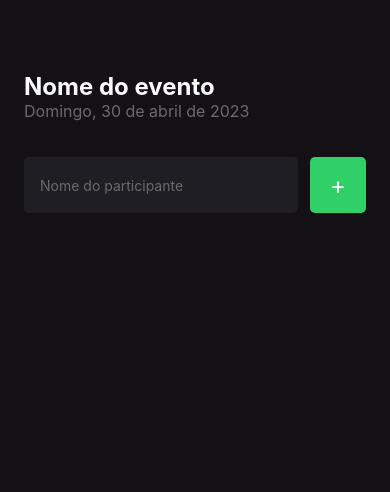
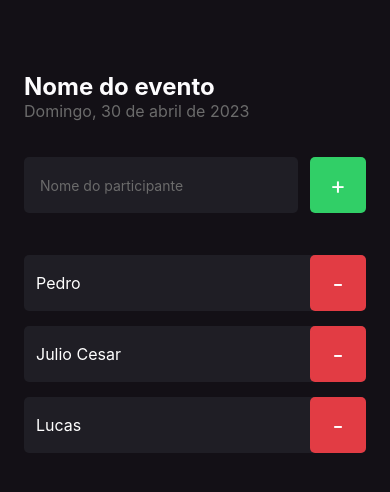
Before and after one commit to pedro-demeu/Imhere-mobile-project, a React Native app: screen / in a window 390 px wide. Shown: the top 492 px of the page. Built offline with nearby package versions, Linux system fonts and the light colour scheme.

Commit message:
feat: implement Participant component

```diff
--- /dev/null
+++ b/src/components/Participant/index.tsx
@@ -0,0 +1,22 @@
+import { View, Text, TouchableOpacity } from "react-native";
+import { styles } from "./styles";
+
+interface IParticipant {
+    name: string
+}
+export function Participant({
+    name
+}: IParticipant) {
+    const handleParticipantRemove = (name: string) => {
+        console.log(`deleted ${name} user`);
+
+    }
+    return (
+        <View style={styles.container}>
+            <Text style={styles.name}>{name}</Text>
+            <TouchableOpacity style={styles.button} onPress={() => handleParticipantRemove(name)}>
+                <Text style={styles.buttonText}>-</Text>
+            </TouchableOpacity>
+        </View>
+    )
+}
--- /dev/null
+++ b/src/components/Participant/styles.ts
@@ -0,0 +1,31 @@
+import { StyleSheet } from "react-native";
+
+export const styles = StyleSheet.create({
+    container: {
+        width: '100%',
+        backgroundColor: '#1F1E25',
+        borderRadius: 5,
+        flexDirection: 'row',
+        justifyContent: 'space-between',
+        alignItems: 'center',
+        marginBottom: 15,
+    },
+    name: {
+        color: '#FFF',
+        fontSize: 16,
+        marginLeft: 12
+    },
+    button: {
+        width: 56,
+        height: 56,
+        borderRadius: 5,
+        backgroundColor: '#E23C44',
+        alignItems: 'center',
+        justifyContent: 'center'
+
+    },
+    buttonText: {
+        color: '#FFF',
+        fontSize: 24
+    },
+})
--- a/src/home/index.tsx
+++ b/src/home/index.tsx
@@ -1,6 +1,6 @@
 import { Text, View, StatusBar, TextInput, TouchableOpacity } from 'react-native';
 import { styles } from './styles';
-
+import { Participant } from '../components/Participant';
 export default function Home() {
 
     const handleParticipantAdd = () => {
@@ -24,6 +24,10 @@
                     <Text style={styles.buttonText}>+</Text>
                 </TouchableOpacity>
             </View>
+
+            <Participant name='Pedro' />
+            <Participant name="Julio Cesar" />
+            <Participant name="Lucas" />
             <StatusBar />
         </View>
     );
--- a/src/home/styles.ts
+++ b/src/home/styles.ts
@@ -3,7 +3,7 @@
     container: {
         flex: 1,
         backgroundColor: '#131016',
-        padding: 24
+        padding: 24,
     },
     eventName: {
         color: '#FDFCFE',
```
